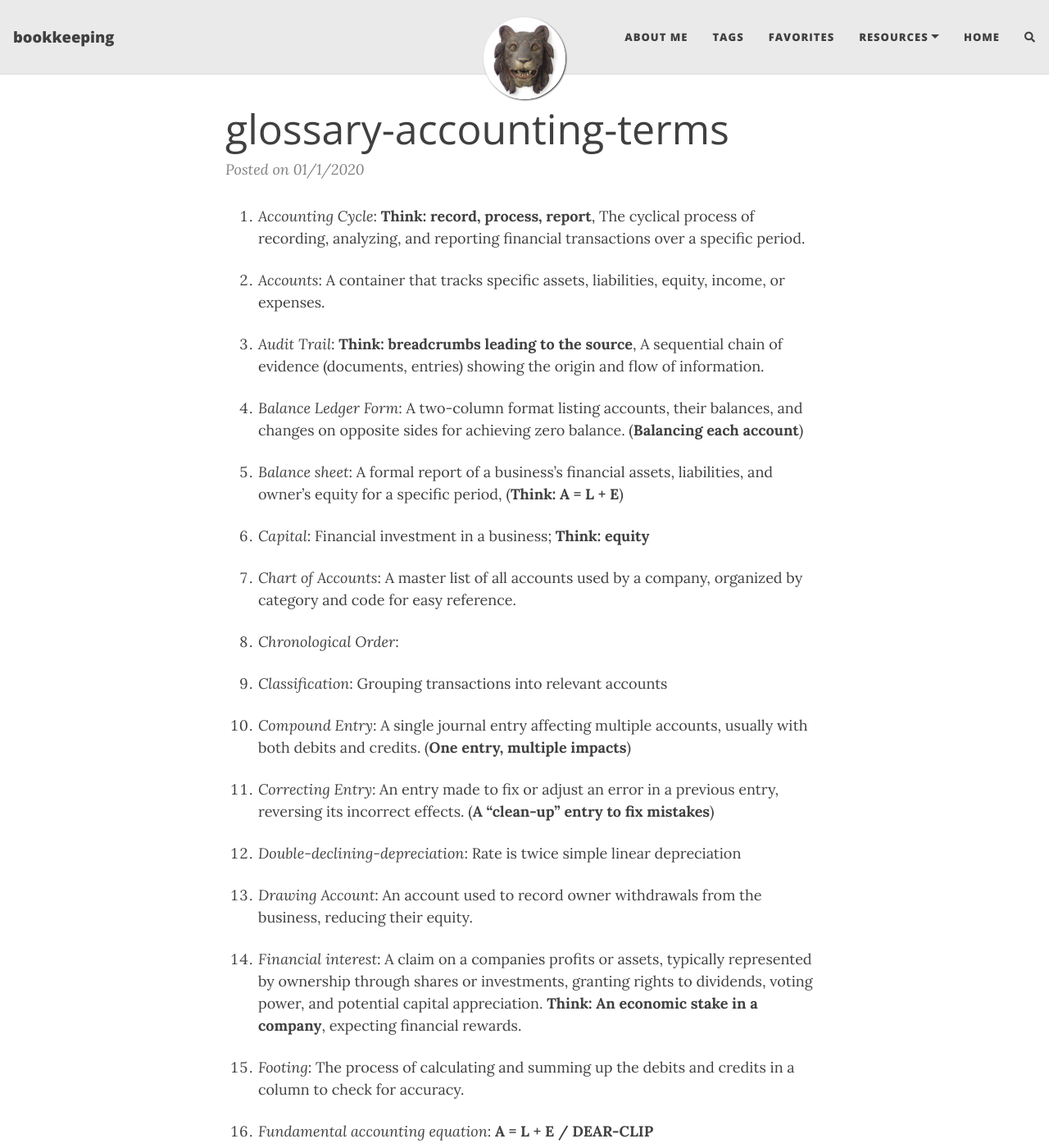
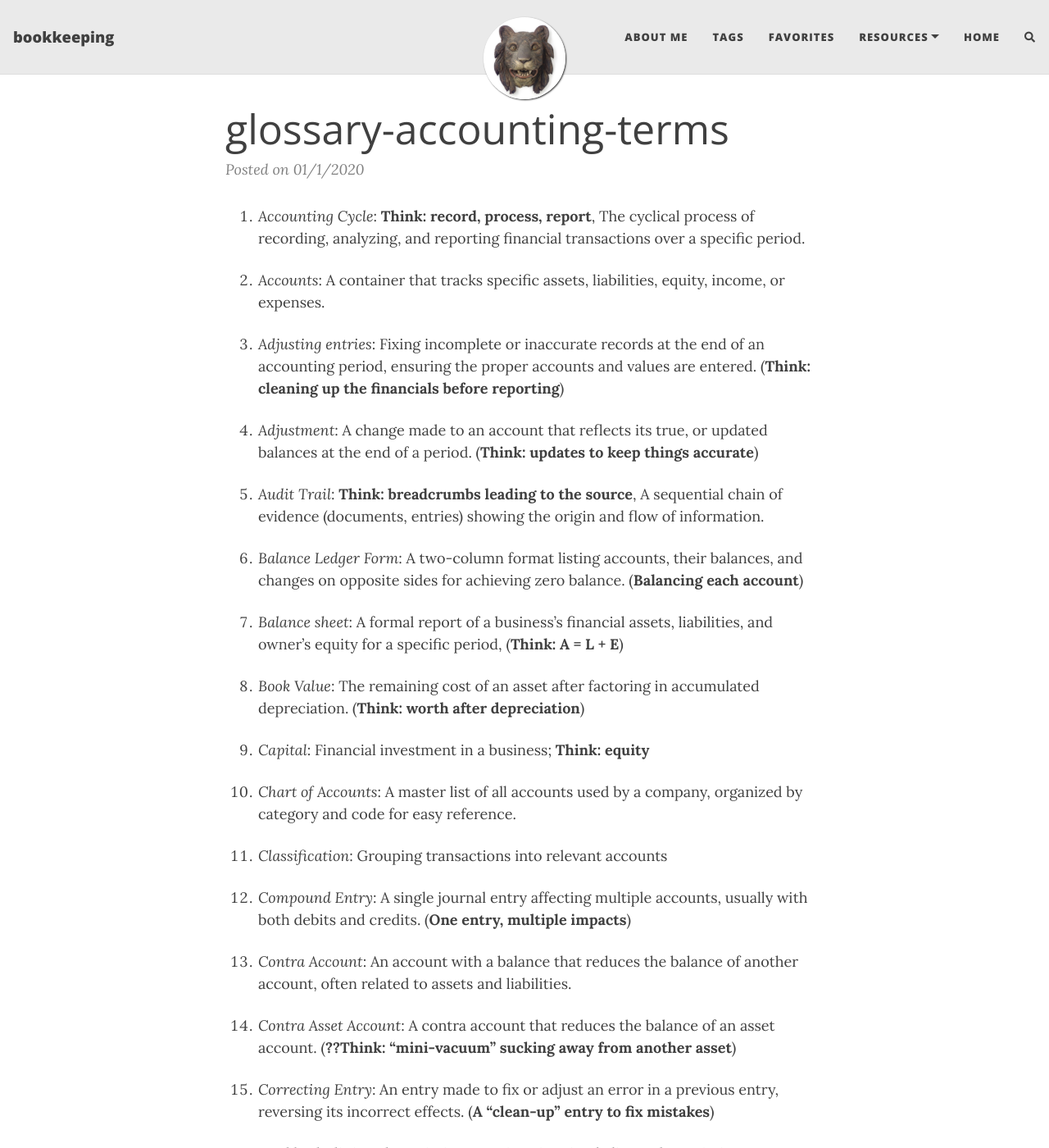
Before and after one commit to mcc-us/mcc-us.github.io.bkup, a Jekyll site: the page built from _posts/2020-01-01-glossary-accounting-terms.md, in a window 1280 px wide and 1400 px high. Shown: the whole window at 82% size. Built offline with Jekyll 4.4.1, drawn with Linux system fonts in a browser that asks for light colours; nearby versions of some CDN libraries; comment, search, counter and statistics services are not loaded; some of the changed text lies outside the part shown.

```diff
--- a/_posts/2020-01-01-glossary-accounting-terms.md
+++ b/_posts/2020-01-01-glossary-accounting-terms.md
@@ -7,62 +7,80 @@ title: glossary-accounting-terms
 
 2. *Accounts*: A container that tracks specific assets, liabilities, equity, income, or expenses.
 
-3. *Audit Trail*: **Think: breadcrumbs leading to the source**, A sequential chain of evidence (documents, entries) showing the origin and flow of information.
+3. *Adjusting entries*: Fixing incomplete or inaccurate records at the end of an accounting period, ensuring the proper accounts and values are entered. (**Think: cleaning up the financials before reporting**)
 
-4. *Balance Ledger Form*: A two-column format listing accounts, their balances, and changes on opposite sides for achieving zero balance. (**Balancing each account**)
+4. *Adjustment*: A change made to an account that reflects its true, or updated balances at the end of a period. (**Think: updates to keep things accurate**)
 
-5. *Balance sheet*: A formal report of a business’s financial assets, liabilities, and owner's equity for a specific period, (**Think: A = L + E**)
+5. *Audit Trail*: **Think: breadcrumbs leading to the source**, A sequential chain of evidence (documents, entries) showing the origin and flow of information.
 
-6. *Capital*: Financial investment in a business; **Think: equity**
+6. *Balance Ledger Form*: A two-column format listing accounts, their balances, and changes on opposite sides for achieving zero balance. (**Balancing each account**)
 
-7. *Chart of Accounts*: A master list of all accounts used by a company, organized by category and code for easy reference.
+7. *Balance sheet*: A formal report of a business’s financial assets, liabilities, and owner's equity for a specific period, (**Think: A = L + E**)
 
-8. *Chronological Order*:
+8. *Book Value*: The remaining cost of an asset after factoring in accumulated depreciation. (**Think: worth after depreciation**)
 
-9. *Classification*: Grouping transactions into relevant accounts
+1. *Capital*: Financial investment in a business; **Think: equity**
 
-10. *Compound Entry*: A single journal entry affecting multiple accounts, usually with both debits and credits. (**One entry, multiple impacts**)
+1. *Chart of Accounts*: A master list of all accounts used by a company, organized by category and code for easy reference.
 
-11. *Correcting Entry*: An entry made to fix or adjust an error in a previous entry, reversing its incorrect effects. (**A "clean-up" entry to fix mistakes**)
+1. *Classification*: Grouping transactions into relevant accounts
 
-12. *Double-declining-depreciation*: Rate is twice simple linear depreciation
+1. *Compound Entry*: A single journal entry affecting multiple accounts, usually with both debits and credits. (**One entry, multiple impacts**)
 
-13. *Drawing Account*: An account used to record owner withdrawals from the business, reducing their equity.
+1. *Contra Account*: An account with a balance that reduces the balance of another account, often related to assets and liabilities.
 
-14. *Financial interest*: A claim on a companies profits or assets, typically represented by ownership through shares or investments, granting rights to dividends, voting power, and potential capital appreciation. **Think: An economic stake in a company**, expecting financial rewards.
+1. *Contra Asset Account*: A contra account that reduces the balance of an asset account. (**??Think: "mini-vacuum" sucking away from another asset**)
 
-15. *Footing*: The process of calculating and summing up the debits and credits in a column to check for accuracy.
+1. *Correcting Entry*: An entry made to fix or adjust an error in a previous entry, reversing its incorrect effects. (**A "clean-up" entry to fix mistakes**)
 
-16. *Fundamental accounting equation*: **A = L + E / DEAR-CLIP**
+1. *Double-declining-depreciation*: Rate is twice simple linear depreciation
 
-17. *DEAR-CLIP*: **Drawings + Expenses + Assets + Receivables = Capital + Liabilities + Income + Payables**
+1. *Drawing Account*: An account used to record owner withdrawals from the business, reducing their equity.
 
-18. *General Journal*: The chronological record of all transactions before they are categorized and distributed to individual accounts. (**The first "bucket" for all transactions**)
+1. *Financial interest*: A claim on a companies profits or assets, typically represented by ownership through shares or investments, granting rights to dividends, voting power, and potential capital appreciation. **Think: An economic stake in a company**, expecting financial rewards.
 
-19. *General Ledger*: The central accounting record containing individual accounts for assets, liabilities, equity, income, and expenses. (**The master "log" for all account details**)
+1. *Footing*: The process of calculating and summing up the debits and credits in a column to check for accuracy.
 
-20. *Income Statement*: aka statement of Operations, (consists of **Only Revenue and Expense accounts**)
+1. *Fundamental accounting equation*: **A = L + E / DEAR-CLIP**
 
-21. *Internal Control*: Policies/procedures implemented to **safeguard assets, ensure accurate financial records, and comply with laws and regulations**.
+1. *DEAR-CLIP*: **Drawings + Expenses + Assets + Receivables = Capital + Liabilities + Income + Payables**
 
-22. *Journal*: A formal record of financial transactions in chronological order, typically with debits and credits for each entry. (**Record of original entry**)
+1. *Depreciation*: The systematic allocation of an asset's cost over its useful life as an expense. (**Think: spreading out the cost of using something over time**)
 
-23. *Journalizing*: The process of analyzing and recording transactions in a journal using debits and credits according to accounting principles. (**Putting transactions into words & numbers)**
+1. *General Journal*: The chronological record of all transactions before they are categorized and distributed to individual accounts. (**The first "bucket" for all transactions**)
 
-24. *Ledger*: A collection of individual accounts with their balances and activity details, categorized from the general journal. (**Individual "containers" for each account**)
+1. *General Ledger*: The central accounting record containing individual accounts for assets, liabilities, equity, income, and expenses. (**The master "log" for all account details**)
 
-25. *Permanent Account*: Accounts with balances carried over to the next accounting period, that reflect long-term financial standing (**assets, liabilities, and equity**).
+1. *Income Statement*: aka statement of Operations, (consists of **Only Revenue and Expense accounts**)
 
-26. *Posting*: Transferring recorded transactions from the general journal to individual accounts in the general ledger. (**Moving X-actions from the "journal" to their specific accounts**)
+1. *Internal Control*: Policies/procedures implemented to **safeguard assets, ensure accurate financial records, and comply with laws and regulations**.
 
-27. *Slide*: An accidental **movement of a decimal point**.
+1. *Journal*: A formal record of financial transactions in chronological order, typically with debits and credits for each entry. (**Record of original entry**)
 
-28. *Statement of Owner’s Equity:* A financial statement summarizing changes in owner's investment, including contributions, withdrawals, and profits/losses, showing the ending balance. (**Report detailing what the owner puts in, takes out, & has left**)
+1. *Journalizing*: The process of analyzing and recording transactions in a journal using debits and credits according to accounting principles. (**Putting transactions into words & numbers)**
 
-29. *Temporary Account*: Accounts only used during an accounting period to summarize income and expenses, closing to zero at the end (**cost of goods sold, revenue**, etc).
+1. *Ledger*: A collection of individual accounts with their balances and activity details, categorized from the general journal. (**Individual "containers" for each account**)
 
-30. *Transposition*: Accidentally **switching the order of digits** in a number.
+1. *Permanent Account*: Accounts with balances carried over to the next accounting period, that reflect long-term financial standing (**assets, liabilities, and equity**).
 
-31. *Trial Balance*: A list of transactions and accounts after posting entries, **Debits must equal Credits**.
+1. *Prepaid Expenses*: Expenses paid in advance, but not yet used or consumed. (**Think: paying ahead of time but still waiting to use it**)
+
+1. *Posting*: Transferring recorded transactions from the general journal to individual accounts in the general ledger. (**Moving X-actions from the "journal" to their specific accounts**)
+
+1. *Report Form Balance Sheet*: A standardized format used to present a company's financial position at a specific point in time. (**A template for financial reports**)
+
+1. *Salvage Value*: The estimated resale or scrap value of an asset at the end of its useful life, usually after depreciation. (**Think: Scrap value**)
+
+1. *Slide*: An accidental **movement of a decimal point**.
+
+1. *Statement of Owner’s Equity:* A financial statement summarizing changes in owner's investment, including contributions, withdrawals, and profits/losses, showing the ending balance. (**Report detailing what the owner puts in, takes out, & has left**)
+
+1. *Straight-Line Depreciation*: Dividing an asset's cost (initial cost - salvage value) equally over its useful life as an expense. (**Think: linear depreciation with a slope = 1.**)
+
+1. *Temporary Account*: Accounts only used during an accounting period to summarize income and expenses, closing to zero at the end (**cost of goods sold, revenue**, etc).
+
+1. *Transposition*: Accidentally **switching the order of digits** in a number.
+
+1. *Trial Balance*: A list of transactions and accounts after posting entries, **Debits must equal Credits**.
 
 ---
```
Also changed, not shown: _posts/2024-01-16-rr-cr-infographics.md (+3 -0 lines), assets/mc-graw-accounting-course/chap5.terms.png (added), assets/tony-bell/dead.crls.png (added).
